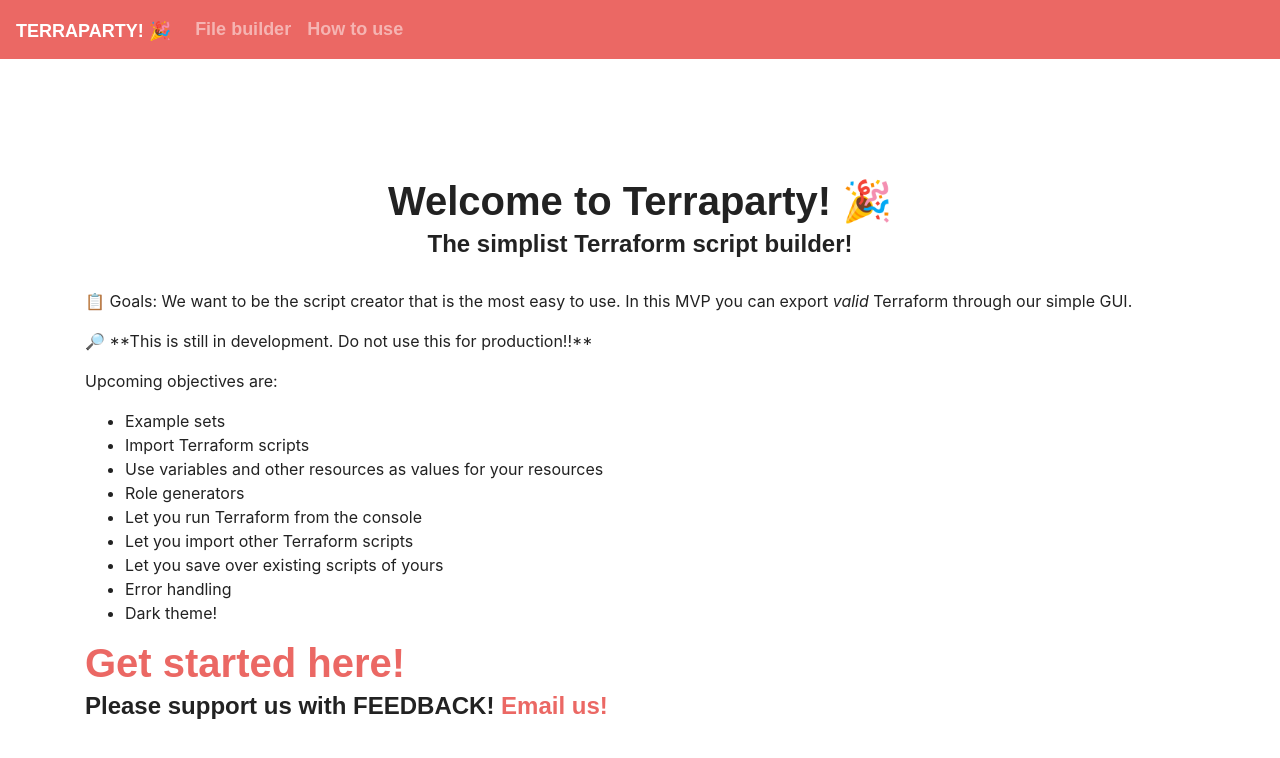
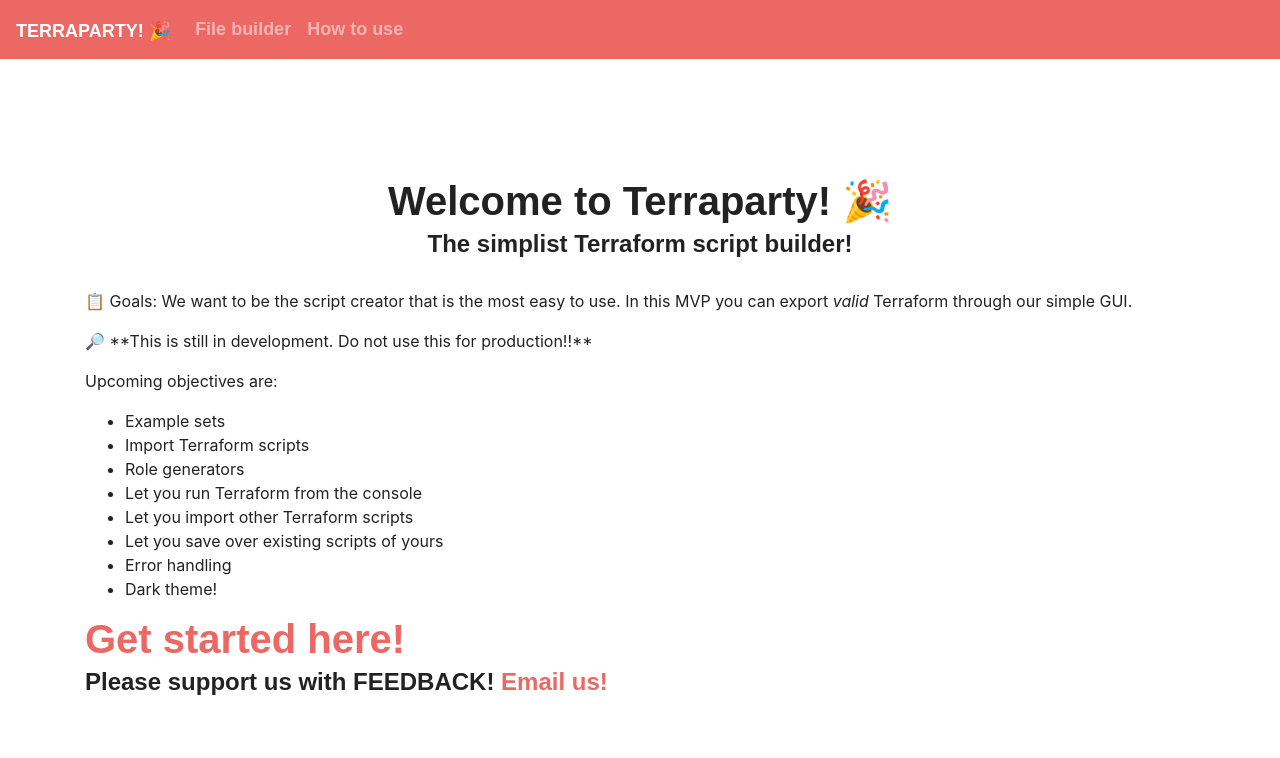
Before and after one commit to michaelbdavidson7/terraparty, an Angular app: page / in a window 1280 px wide. Shown: the top 758 px of the page. Built offline with nearby package versions, Linux system fonts and the light colour scheme; a web font is replaced by a local one.

Commit message:
rm finished todo objective

```diff
--- a/apps/myapp/src/app/homepage/homepage.component.html
+++ b/apps/myapp/src/app/homepage/homepage.component.html
@@ -14,7 +14,6 @@
   <ul>
     <li>Example sets</li>
     <li>Import Terraform scripts</li>
-    <li>Use variables and other resources as values for your resources</li>
     <li>Role generators</li>
     <li>Let you run Terraform from the console </li>
     <li>Let you import other Terraform scripts </li>
```
